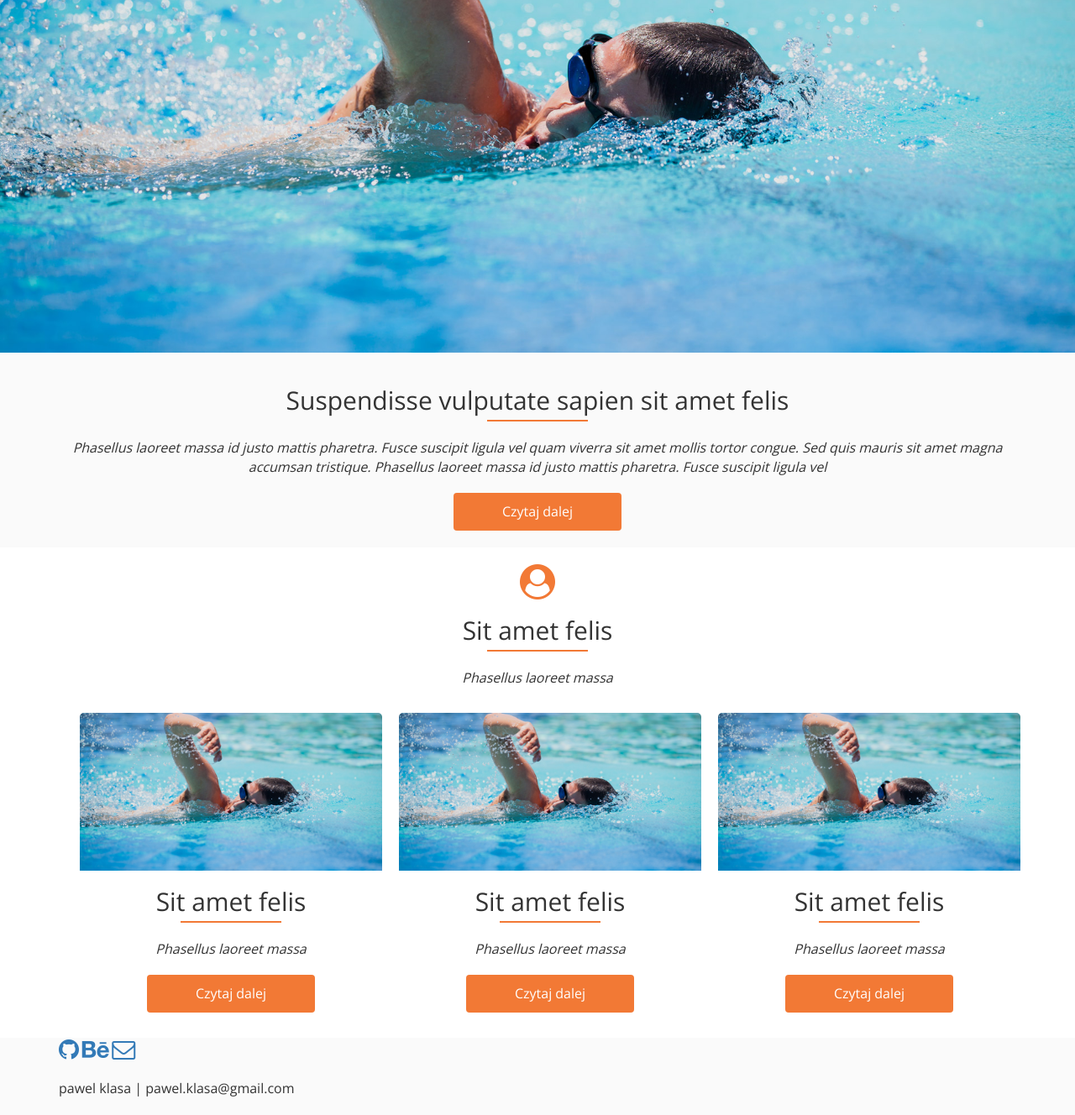
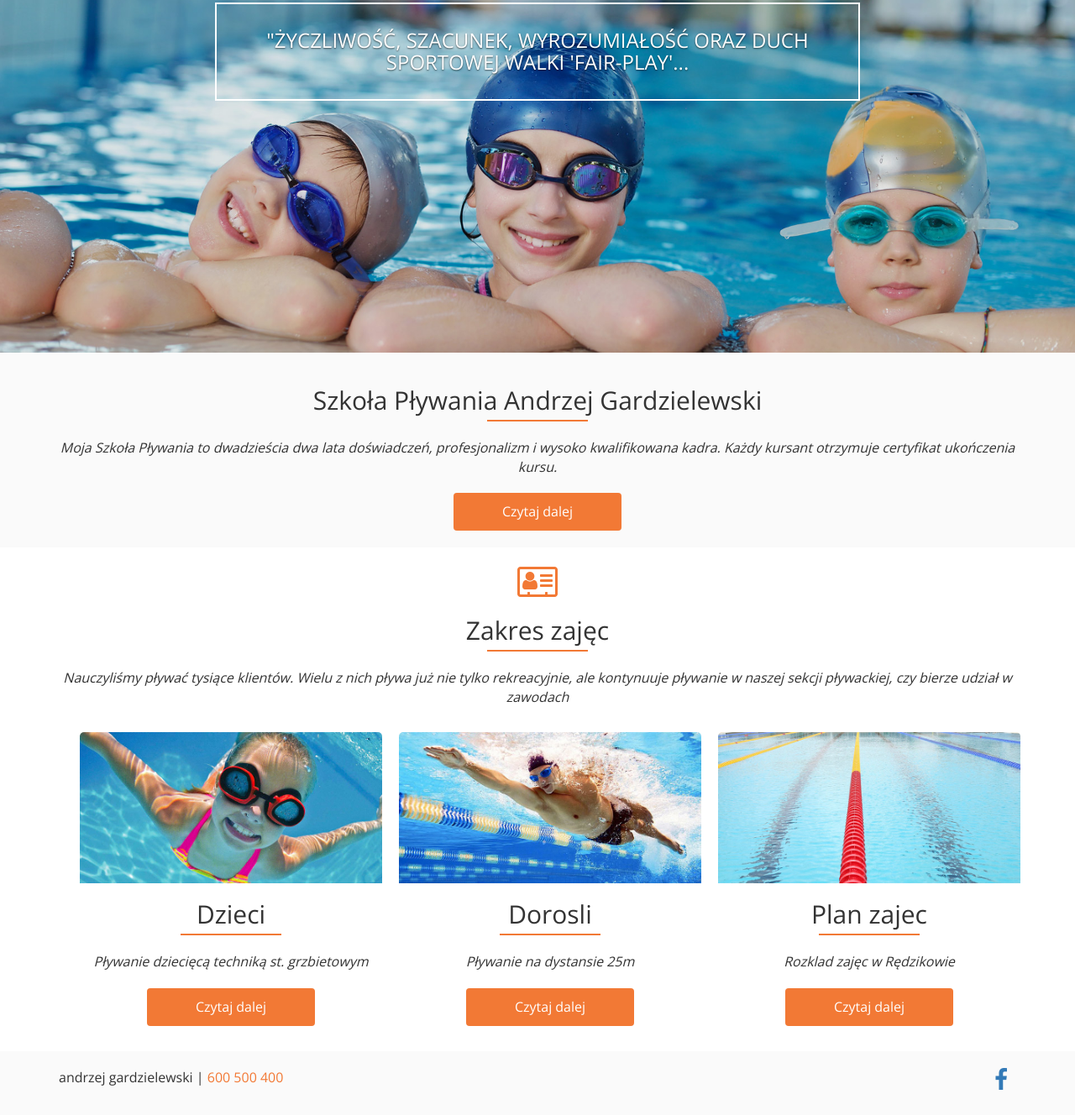
Before and after one commit to pawelklasa/swimming, a plain HTML site: page index.html in a window 1280 px wide. Shown: the part 247-1575 px from the top of the page at 84% size. Drawn offline with nearby package versions, Linux system fonts and the light colour scheme.

Commit message:
refined images

```diff
--- a/css/style.sass
+++ b/css/style.sass
@@ -27,12 +27,16 @@ body
 // navbar
 
 li
-  margin-right: 50px
+  margin-left: 20px
+  margin-right: 20px
   font-family: $b-font
 
 .navbar .navbar-nav
   display: inline-block
   float: none
+
+.navbar-default .navbar-nav>li>a:hover
+  color: $orange
 
 .navbar .navbar-collapse
   text-align: center
@@ -66,14 +70,32 @@ li
   //opacity: 0.7
   border-bottom-left-radius: 5px
   border-bottom-right-radius: 5px
-
-.name h3
-  font-family: $b-font
-  margin: 0
-  color: $white
+  h3
+    font-family: $b-font
+    margin: 0
+    color: $white
 
 .name-mobile
   display: none
+
+.brand-quote
+  position: absolute
+  width: 100%
+
+.main-quote
+  top: 250px
+  margin: 0 auto
+  position: relative
+  text-align: center
+  width: 60%
+  border: 2px solid $white
+  padding: 30px
+  h3
+    font-family: $b-font
+    text-shadow: 0 1px 2px rgba(0, 0, 0, 0.6)
+    margin: 0
+    color: $white
+    text-transform: uppercase
 
 // sections
 
@@ -95,7 +117,7 @@ p
   background-color: $white
   padding: 20px
 
-.fa-user-circle
+.fa-address-card-o
   color: $orange
 
 img
@@ -106,13 +128,22 @@ img
 .box
   padding: 10px
 
+// footer
 
+.number
+  color: $orange
 
+.home
+  float: right
+  margin-right: 10px
 
 // media
 
 @media screen and (max-width: 699px) and (min-width: 320px)
   .brand
+    display: none
+
+  .brand-quote
     display: none
 
   .name-mobile
--- a/index.html
+++ b/index.html
@@ -46,57 +46,63 @@
                 </ul>
             </div>
         </div> <!-- close the container tag -->
+
         <div class="brand">
             <div class="name"><h3>andrzej gardzielewski</h3></div>
         </div>
     </div>
 
     <!-- CONTENT -->
+    <div class="brand-quote">
+        <div class="main-quote">
+            <h3>"Życzliwość, szacunek, wyrozumiałość oraz duch sportowej walki 'fair-play'...</h3>
+        </div>
+    </div>
 
     <div class="row">
         <div class="container-fluid">
-            <img class="img-responsive" src="img/main.jpg">
+            <img class="img-responsive" src="img/main2.jpg">
         </div>
     </div>
 
     <div class="row about">
         <div class="container text-center">
-            <h2>Suspendisse vulputate sapien sit amet felis</h2>
+            <h2>Szkoła Pływania Andrzej Gardzielewski</h2>
             <hr>
-            <em><p>Phasellus laoreet massa id justo mattis pharetra. Fusce suscipit ligula vel quam viverra sit amet mollis tortor congue. Sed quis mauris sit amet magna accumsan tristique. Phasellus laoreet massa id justo mattis pharetra. Fusce suscipit ligula vel</p></em>
+            <em><p>Moja Szkoła Pływania to dwadzieścia dwa lata doświadczeń, profesjonalizm i wysoko kwalifikowana kadra. Każdy kursant otrzymuje certyfikat ukończenia kursu.</p></em>
             <div class="btn btn-primary">Czytaj dalej</div>
         </div>
     </div>
 
     <div class="row services">
         <div class="container text-center">
-            <i class="fa fa-3x fa-user-circle" aria-hidden="true"></i>
-            <h2>Sit amet felis</h2>
+            <i class="fa fa-3x fa-address-card-o" aria-hidden="true"></i>
+            <h2>Zakres zajęc</h2>
             <hr>
-            <em><p>Phasellus laoreet massa</p></em>
+            <em><p>Nauczyliśmy pływać tysiące klientów. Wielu z nich pływa już nie tylko rekreacyjnie, ale kontynuuje pływanie w naszej sekcji pływackiej, czy bierze udział w zawodach</p></em>
 
             <div class="container">
             <div class="box title-01 col-md-4">
-                <img class="img-responsive" src="img/main.jpg">
-                <h2>Sit amet felis</h2>
+                <img class="img-responsive" src="img/1.jpg">
+                <h2>Dzieci</h2>
                 <hr>
-                <em><p>Phasellus laoreet massa</p></em>
+                <em><p>Pływanie dziecięcą techniką st. grzbietowym</p></em>
                 <div class="btn btn-primary">Czytaj dalej</div>
             </div>
 
             <div class="box title-02 col-md-4">
-                <img class="img-responsive" src="img/main.jpg">
-                <h2>Sit amet felis</h2>
+                <img class="img-responsive" src="img/2.jpg">
+                <h2>Dorosli</h2>
                 <hr>
-                <em><p>Phasellus laoreet massa</p></em>
+                <em><p>Pływanie na dystansie 25m</p></em>
                 <div class="btn btn-primary">Czytaj dalej</div>
             </div>
 
             <div class="box title-03 col-md-4">
-                <img class="img-responsive" src="img/main.jpg">
-                <h2>Sit amet felis</h2>
+                <img class="img-responsive" src="img/3.jpg">
+                <h2>Plan zajec</h2>
                 <hr>
-                <em><p>Phasellus laoreet massa</p></em>
+                <em><p>Rozklad zajęc w Rędzikowie</p></em>
                 <div class="btn btn-primary">Czytaj dalej</div>
             </div>
             </div>
@@ -109,13 +115,11 @@
         <div class="footer">
 
             <div class="home">
-                <a href="#"><i class="fa fa-2x fa-github" aria-hidden="true"></i></a>
-                <a href="#"><i class="fa fa-2x fa-behance" aria-hidden="true"></i></a>
-                <a href="#"><i class="fa fa-2x fa-envelope-o" aria-hidden="true"></i></a>
+                <a href="#"><i class="fa fa-2x fa-facebook" aria-hidden="true"></i></a>
             </div>
 
             <div class="footnote">
-                <p>pawel klasa | pawel.klasa&#64;gmail.com</p>
+                <p>andrzej gardzielewski | <span class="number">600 500 400</span></p>
             </div>
 
         </div>
```
Also changed, not shown: css/style.css, img/1.jpg (added), img/2.jpg (added), img/3.jpg (added), img/img1.jpg (deleted), img/img2.jpg (deleted), img/img3.jpg (deleted), img/main2.jpg (added), 1 other file. Lines whose indentation alone changed are shown as unchanged.
